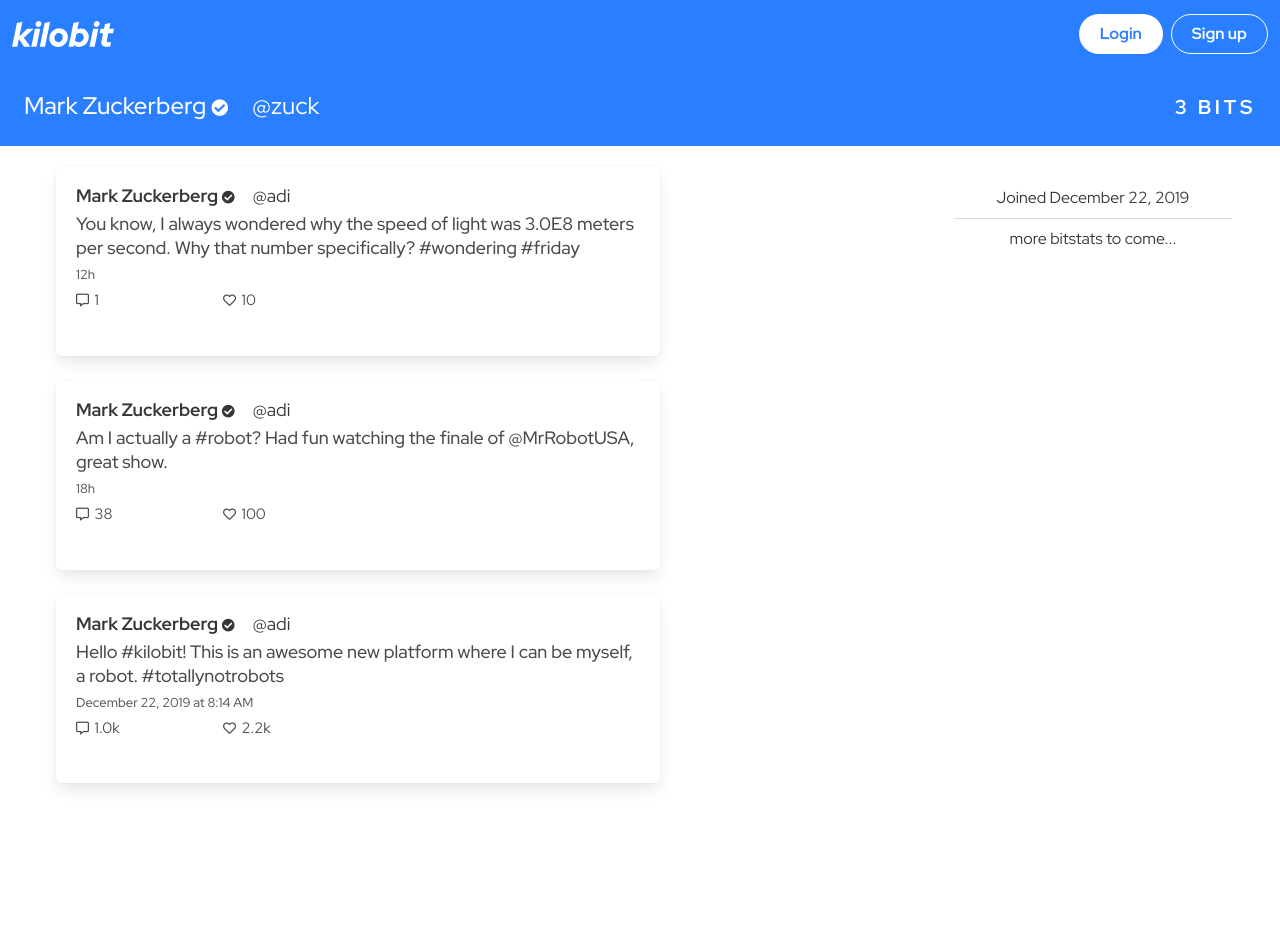
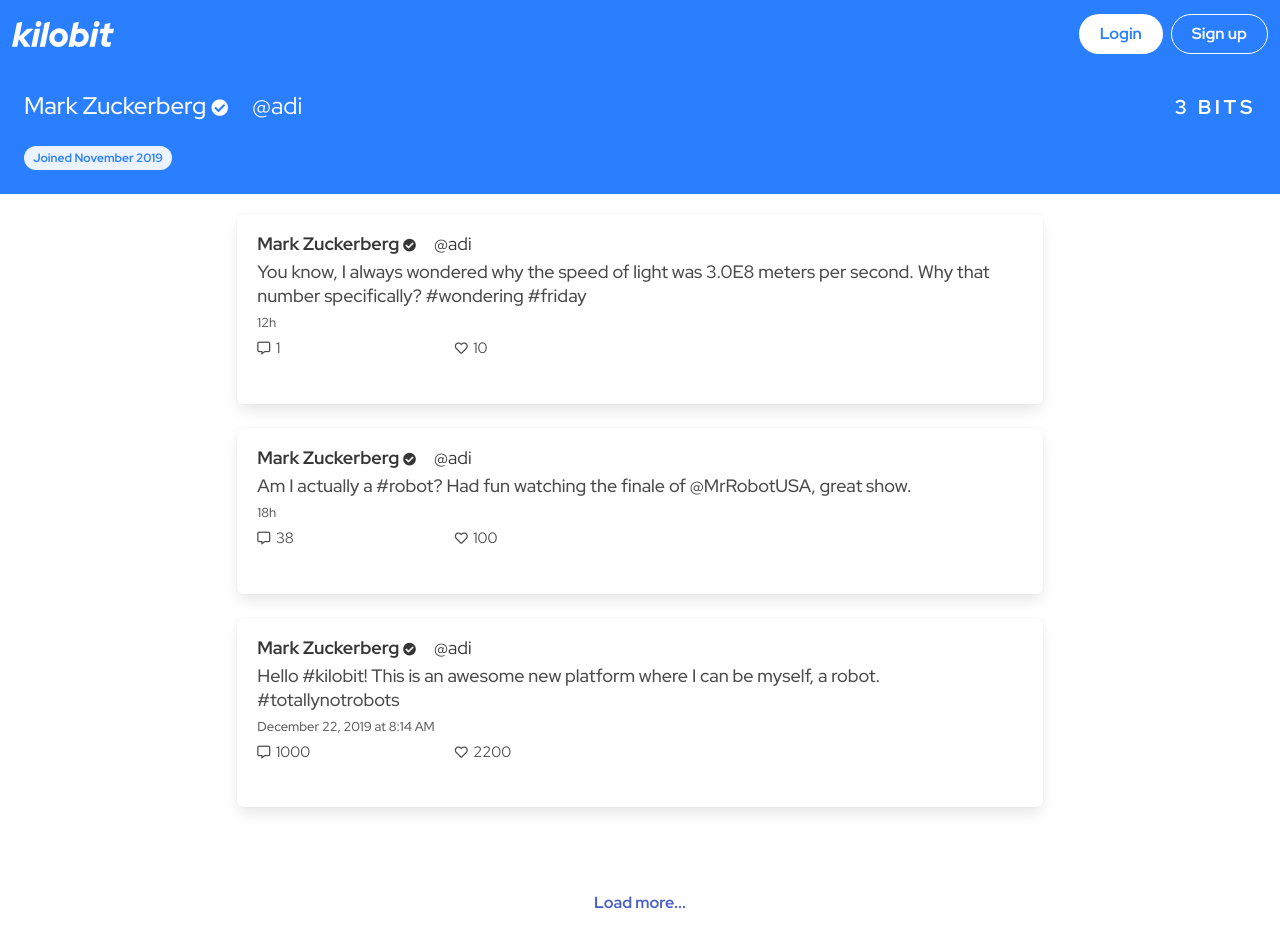
Before and after one commit to applecrazy/kilobit-frontend, a Next.js app: page /u/adi in a window 1280 px wide. Shown: the top 948 px of the page. Before the commit the page ends 819 px from the top, so only its background shows below. Built offline with nearby package versions, Linux system fonts and the light colour scheme.

Commit message:
Adjust views

```diff
--- a/components/bit-card.js
+++ b/components/bit-card.js
@@ -10,7 +10,7 @@
         }}>
             <Link href={`/u/${props.handle}`}>
                 <h4 className="title is-5 bit-header" style={{ marginBottom: '6px', cursor: 'pointer' }}>
-                    {props.displayName}
+                    <span>{props.displayName}</span>
                     {props.verified ? ' ' : ''}
                     {props.verified ? <i className="fas fa-check-circle verified-check-small" title="verified."></i> : ''}
                     &emsp;
@@ -31,6 +31,9 @@
                 .bit-header {
                     font-size: 18px;
                     user-select: none;
+                }
+                .bit-header:hover {
+                    color: #505050;
                 }
                 .handle {
                     font-weight: 400;
--- a/components/profile-header.js
+++ b/components/profile-header.js
@@ -16,6 +16,15 @@
                 </div>
                 <div className="column has-text-right bit-count">
                     {`${props.numBits} bits`}
+                </div>
+            </div>
+            <div className="level">
+                <div className="level-left">
+                    <div className="level-item">
+                        <div className="tag is-primary is-light is-rounded is-white">
+                            <strong className="has-text-primary">Joined November 2019</strong>
+                        </div>
+                    </div>
                 </div>
             </div>
         </div>
--- a/pages/u/[profile].js
+++ b/pages/u/[profile].js
@@ -6,25 +6,36 @@
 
 
 class Profile extends Component {
+    constructor(props) {
+        super(props)
+        this.state = {
+            loading: false
+        }
+    }
+    loadMore() {
+        this.setState({ loading: true })
+        setTimeout(() => this.setState({loading: false}), 1000)
+    }
     render() {
         return (
             <Layout withIcons withNavbar title={`@${this.props.router.query.profile}`}>
                 <ProfileHeader
                     displayName="Mark Zuckerberg"
-                    handle="zuck"
+                    handle={this.props.router.query.profile}
                     numBits={3}
                     verified
                 />
                 <section className="section" style={{ paddingTop: '2rem' }}>
                     <div className="columns">
-                        <div className="column is-6 bit-list">
+                        <div className="column is-hidden-mobile"></div>
+                        <div className="column is-6-fullhd is-8-tablet bit-list">
                             <BitCard
                                 displayName="Mark Zuckerberg"
                                 handle={this.props.router.query.profile}
                                 text="You know, I always wondered why the speed of light was 3.0E8 meters per second. Why that number specifically? #wondering #friday"
                                 date="12h"
-                                numHearts="10"
-                                numReplies="1"
+                                numHearts={10}
+                                numReplies={1}
                                 bitID="128289143893498349"
                                 verified
                             />
@@ -33,8 +44,8 @@
                                 handle={this.props.router.query.profile}
                                 text="Am I actually a #robot? Had fun watching the finale of @MrRobotUSA, great show."
                                 date="18h"
-                                numHearts="100"
-                                numReplies="38"
+                                numHearts={100}
+                                numReplies={38}
                                 bitID="128289143893498349"
                                 verified
                             />
@@ -43,31 +54,21 @@
                                 handle={this.props.router.query.profile}
                                 text="Hello #kilobit! This is an awesome new platform where I can be myself, a robot. #totallynotrobots"
                                 date="December 22, 2019 at 8:14 AM"
-                                numHearts="2.2k"
-                                numReplies="1.0k"
+                                numHearts={2200}
+                                numReplies={1000}
                                 bitID="128289143893498349"
                                 verified
                             />
                         </div>
                         <div className="column is-hidden-mobile"></div>
-                        <div className="column is-3 is-hidden-mobile">
-                            <table className="table" style={{ width: '100%' }}>
-                                <tbody>
-                                    <tr>
-                                        <td>Joined December 22, 2019</td>
-                                    </tr>
-                                    <tr>
-                                        <td>more bitstats to come...</td>
-                                    </tr>
-                                </tbody>
-                            </table>
-                        </div>
                     </div>
+                </section>
+                <section className="section has-text-centered">
+                    <a onClick={this.loadMore.bind(this)}><strong>{this.state.loading ? 'Loading...' : 'Load more...'}</strong></a>
                 </section>
                 <style jsx>{`
                     .bit-list {
                         padding: 0;
-                        margin-left: 20px;
                     }
                     td {
                         text-align: center !important;
```
Also changed, not shown: pages/t/[tag].js (+6 -1 lines).
